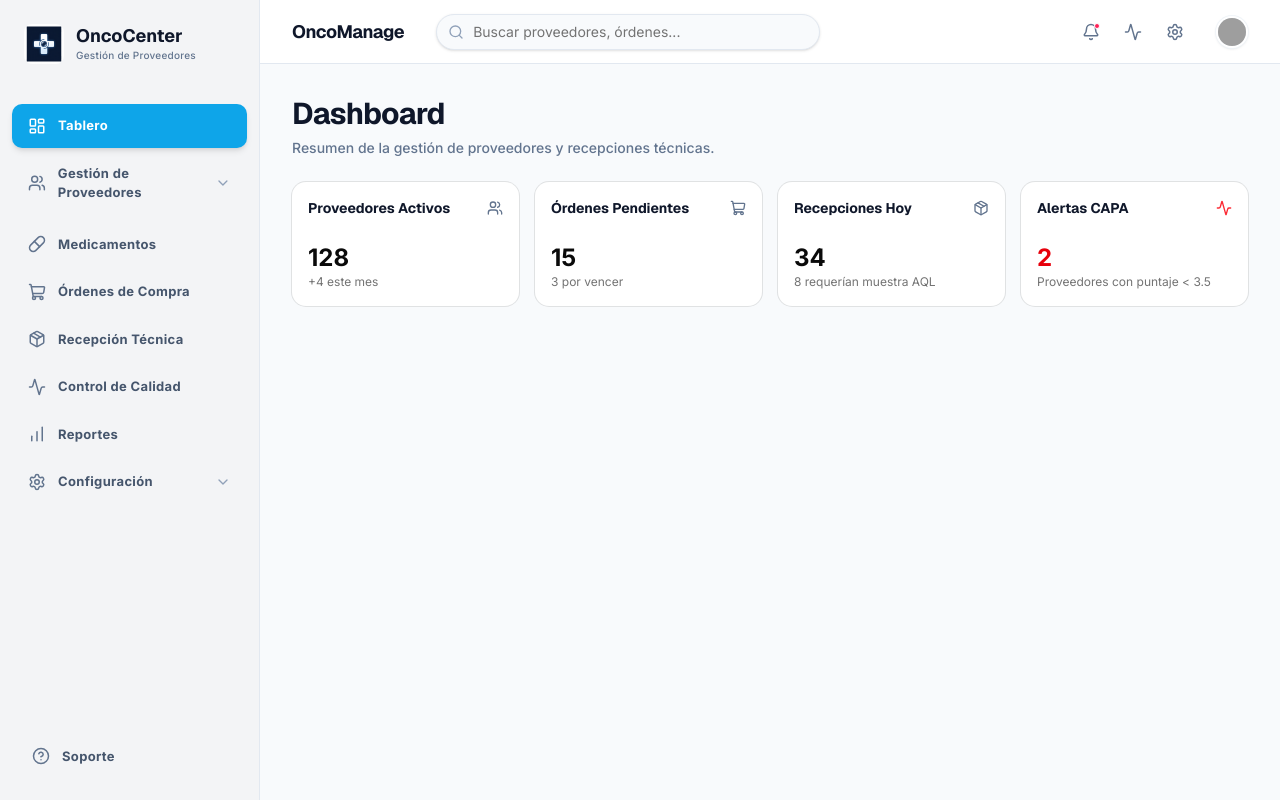
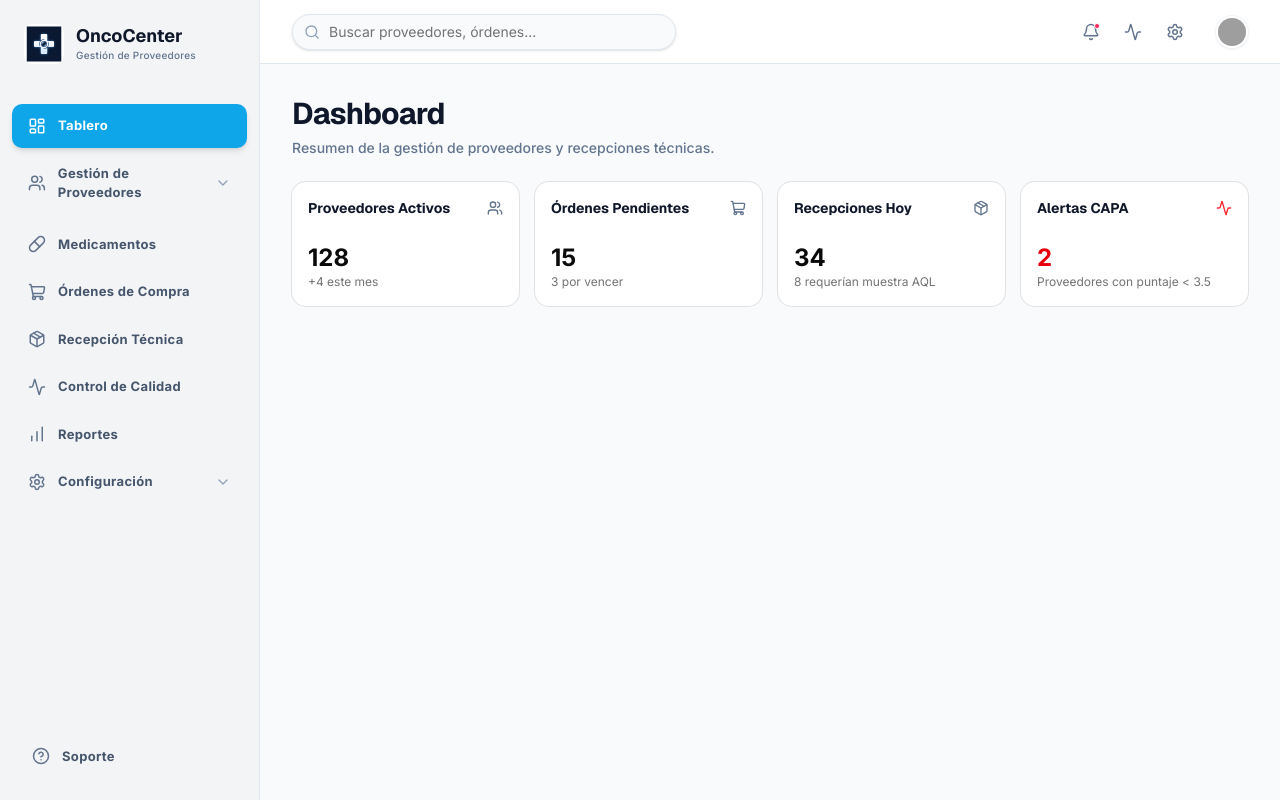
Before and after one commit to Hadavid87/proveedores-app, a Next.js app: page / in a window 1280 px wide. Built offline with nearby package versions, Linux system fonts and the light colour scheme; grey boxes are pictures that could not be loaded.

Commit message:
style: remove application name from topbar

```diff
--- a/src/components/layout/AppLayout.tsx
+++ b/src/components/layout/AppLayout.tsx
@@ -160,7 +160,6 @@ export function AppLayout({ children }: { children: React.ReactNode }) {
             <button onClick={() => setIsMobileMenuOpen(!isMobileMenuOpen)} className="lg:hidden p-2 text-slate-600 hover:bg-slate-100 rounded-md">
               <Menu className="w-5 h-5" />
             </button>
-            <h2 className="text-lg font-heading font-bold text-[#0F172A] hidden md:block tracking-tight">OncoManage</h2>
             <div className="relative hidden sm:block w-64 md:w-96">
               <Search className="absolute left-3 top-1/2 -translate-y-1/2 h-4 w-4 text-slate-400" />
               <Input placeholder="Buscar proveedores, órdenes..." className="pl-9 h-9 bg-neutral border-slate-200 rounded-full text-sm shadow-sm focus-visible:ring-1 focus-visible:ring-secondary/50" />
```
